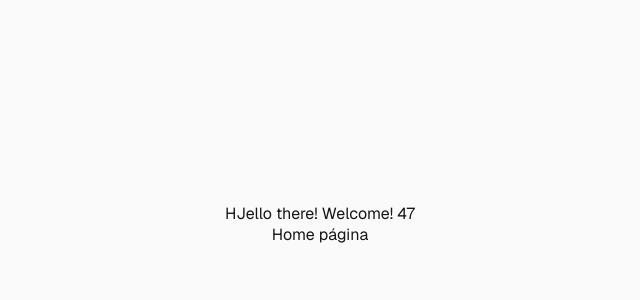
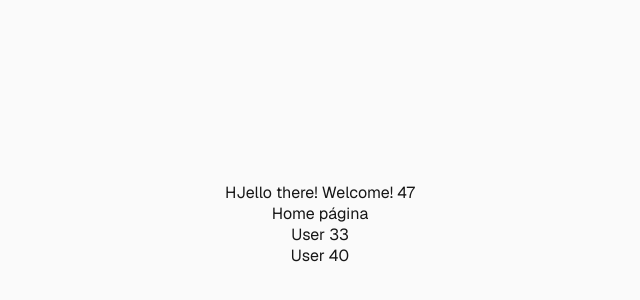
Before and after one commit to jpinela/amplifytest01, a Next.js app: page /info in a window 1280 px wide. Shown: the part 176-476 px from the top of the page, without its empty margins (320-960 px from the left). Built offline with nearby package versions, Linux system fonts and the light colour scheme.

Commit message:
pagina dinamica para testar

```diff
--- a/src/app/info/page.js
+++ b/src/app/info/page.js
@@ -31,7 +31,13 @@ export default function Info() {
         </p>
           <div>
             <Link href="/">Home página</Link>
-          </div>
+        </div>
+        <div>
+            <Link href="/user/uj33">User 33</Link>
+        </div>
+        <div>
+            <Link href="/user/qu40">User 40</Link>
+        </div>
     </div>
   );
 }
```
Also changed, not shown: src/app/user/[clientguid]/page.js (added, +23 -0 lines), 1 other file (tests, documents, lock files or other folders).
